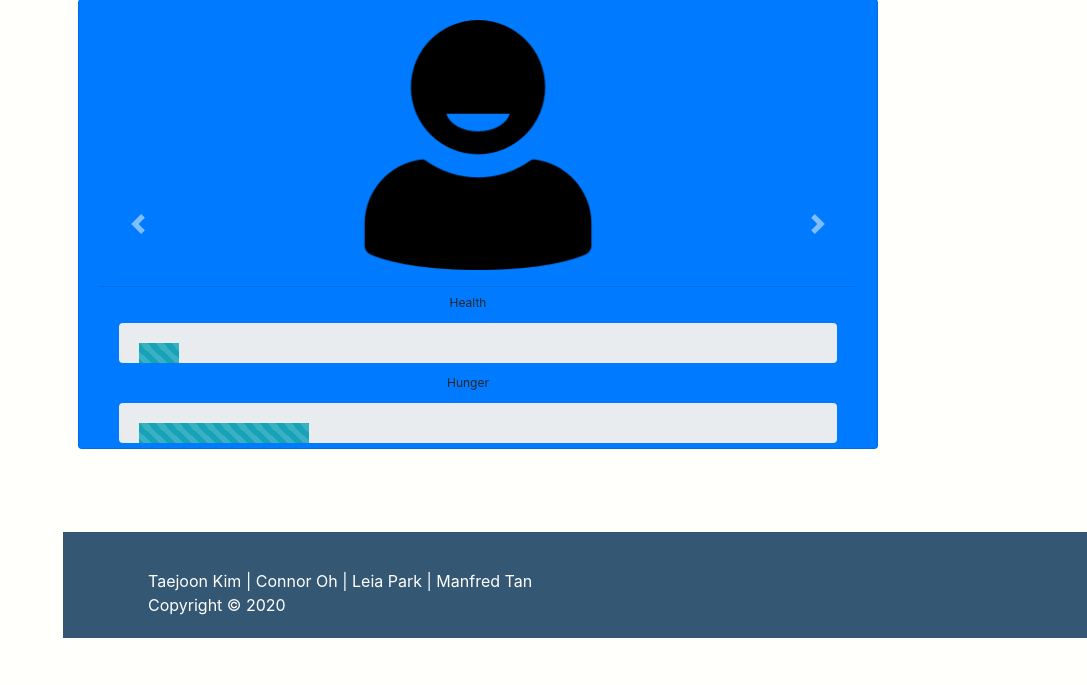
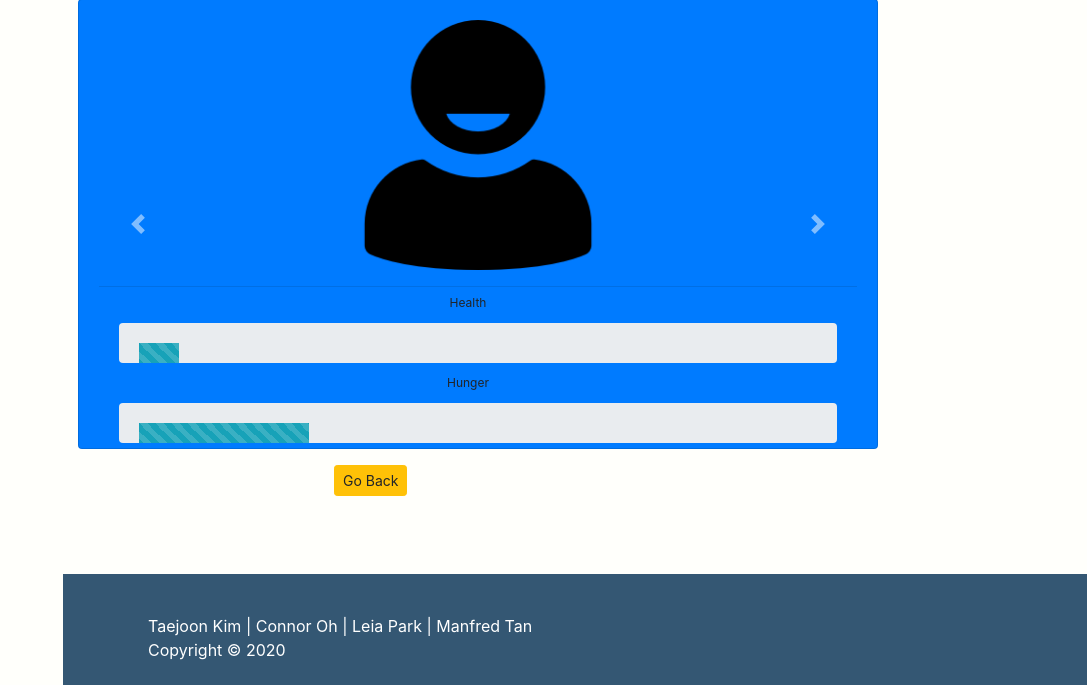
Before and after one commit to tkim00/Fredman__kimT-ohC-parkL-tamM, a Flask app: template templates/stats.html in a window 1280 px wide; the page is wider, and only the part inside the window is pictured. Shown: the part 422-1107 px from the top of that part, without its empty margins (193-1280 px from the left). Before the commit the page ends 1060 px from the top of that part, so only its background shows below. Run offline with Flask 2, Linux system fonts and the light colour scheme; the template is opened without the code that fills it, so the values that code supplies are empty; parts of the project's set-up code (start-up, migrations or seed data) failed here and were passed over; some libraries are stand-ins or nearby versions.

Commit message:
did the most I could tonight

```diff
--- a/templates/stats.html
+++ b/templates/stats.html
@@ -112,3 +112,17 @@
   </div>
 </div>
 {% endblock %}
+
+{% block buttons %}
+<div class="container">
+  <div class="row">
+    <div class="col-sm"></div>
+    <div class="col-sm" style="align-items: center;">
+      <form action="/game" method="GET">
+        <button class="btn btn-sm btn-warning mt-3 mr-3" type="submit" align="center">Go Back</button>
+      </form>
+    </div>
+    <div class="col-sm"></div>
+  </div>
+</div>
+{% endblock %}
```
Also changed, not shown: templates/gamescreen.html (+11 -3 lines).
